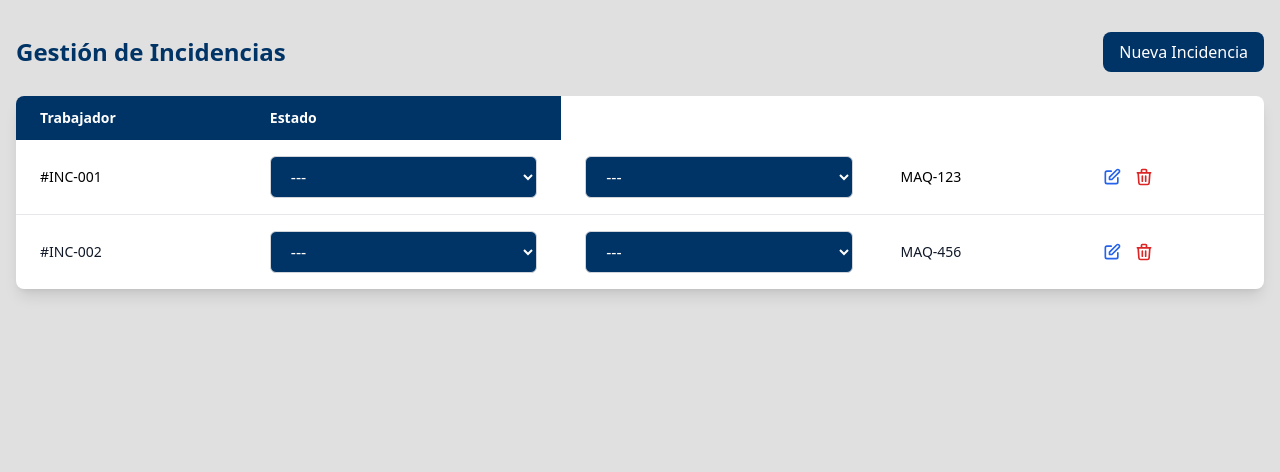
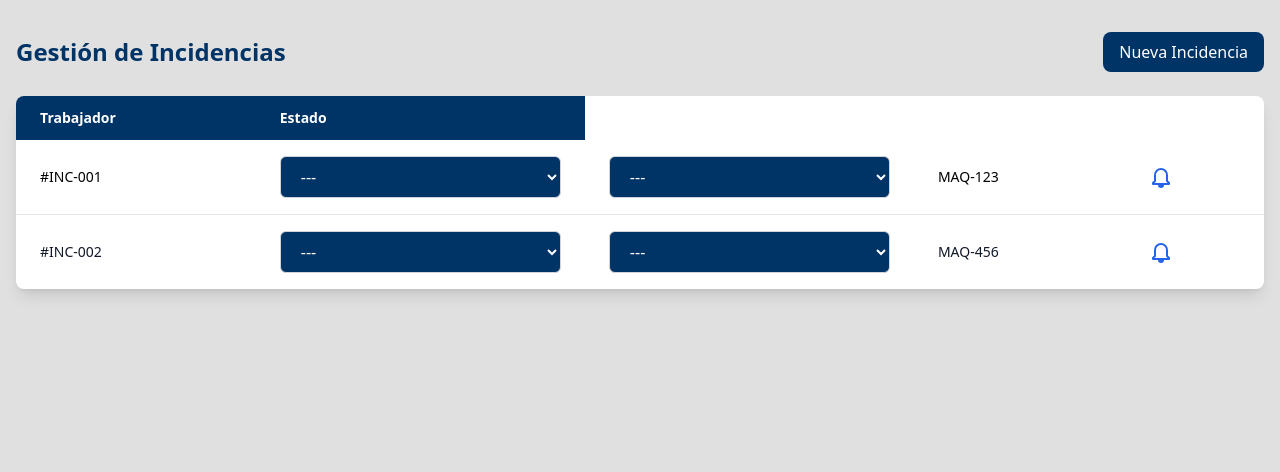
Before and after one commit to Amazghari/Projecte-3-Tot-Maquina, a PHP site: page /App/Views/incidences.php in a window 1280 px wide. Shown: the part 80-552 px from the top of the page. Run offline with PHP 8.4, Linux system fonts and the light colour scheme; style sheets or scripts are compiled from the project's sources; some libraries are stand-ins or nearby versions.

Commit message:
página incidencias con botones de notificación

```diff
--- a/App/Views/incidences.php
+++ b/App/Views/incidences.php
@@ -60,16 +60,14 @@
                         <td class="px-6 py-4 text-sm ">MAQ-123</td>
                         <td class="px-6 py-4 text-sm">
                             <div class="flex space-x-3">
-                                <button class="text-blue-600 hover:text-blue-800">
-                                    <svg class="w-5 h-5" fill="none" stroke="currentColor" viewBox="0 0 24 24">
-                                        <path stroke-linecap="round" stroke-linejoin="round" stroke-width="2" d="M11 5H6a2 2 0 00-2 2v11a2 2 0 002 2h11a2 2 0 002-2v-5m-1.414-9.414a2 2 0 112.828 2.828L11.828 15H9v-2.828l8.586-8.586z"/>
-                                    </svg>
-                                </button>
-                                <button class="text-red-600 hover:text-red-800">
-                                    <svg class="w-5 h-5" fill="none" stroke="currentColor" viewBox="0 0 24 24">
-                                        <path stroke-linecap="round" stroke-linejoin="round" stroke-width="2" d="M19 7l-.867 12.142A2 2 0 0116.138 21H7.862a2 2 0 01-1.995-1.858L5 7m5 4v6m4-6v6m1-10V4a1 1 0 00-1-1h-4a1 1 0 00-1 1v3M4 7h16"/>
-                                    </svg>
-                                </button>
+                            <button class="text-blue-600 hover:text-blue-800">
+                                <svg class="w-6 h-6" fill="none" stroke="currentColor" viewBox="0 0 24 24" xmlns="http://www.w3.org/2000/svg">
+                                    <path stroke-linecap="round" stroke-linejoin="round" stroke-width="2" d="M12 22c1.104 0 2-.896 2-2H10c0 1.104.896 2 2 2zm6-6V10c0-3.314-2.686-6-6-6s-6 2.686-6 6v6l-2 2v1h16v-1l-2-2z"/>
+                                </svg>
+                            </button>
+
+
+
                             </div>
                         </td>
                     </tr>
@@ -103,13 +101,8 @@
                         <td class="px-6 py-4 text-sm">
                             <div class="flex space-x-3">
                                 <button class="text-blue-600 hover:text-blue-800">
-                                    <svg class="w-5 h-5" fill="none" stroke="currentColor" viewBox="0 0 24 24">
-                                        <path stroke-linecap="round" stroke-linejoin="round" stroke-width="2" d="M11 5H6a2 2 0 00-2 2v11a2 2 0 002 2h11a2 2 0 002-2v-5m-1.414-9.414a2 2 0 112.828 2.828L11.828 15H9v-2.828l8.586-8.586z"/>
-                                    </svg>
-                                </button>
-                                <button class="text-red-600 hover:text-red-800">
-                                    <svg class="w-5 h-5" fill="none" stroke="currentColor" viewBox="0 0 24 24">
-                                        <path stroke-linecap="round" stroke-linejoin="round" stroke-width="2" d="M19 7l-.867 12.142A2 2 0 0116.138 21H7.862a2 2 0 01-1.995-1.858L5 7m5 4v6m4-6v6m1-10V4a1 1 0 00-1-1h-4a1 1 0 00-1 1v3M4 7h16"/>
+                                    <svg class="w-6 h-6" fill="none" stroke="currentColor" viewBox="0 0 24 24" xmlns="http://www.w3.org/2000/svg">
+                                        <path stroke-linecap="round" stroke-linejoin="round" stroke-width="2" d="M12 22c1.104 0 2-.896 2-2H10c0 1.104.896 2 2 2zm6-6V10c0-3.314-2.686-6-6-6s-6 2.686-6 6v6l-2 2v1h16v-1l-2-2z"/>
                                     </svg>
                                 </button>
                             </div>
```
